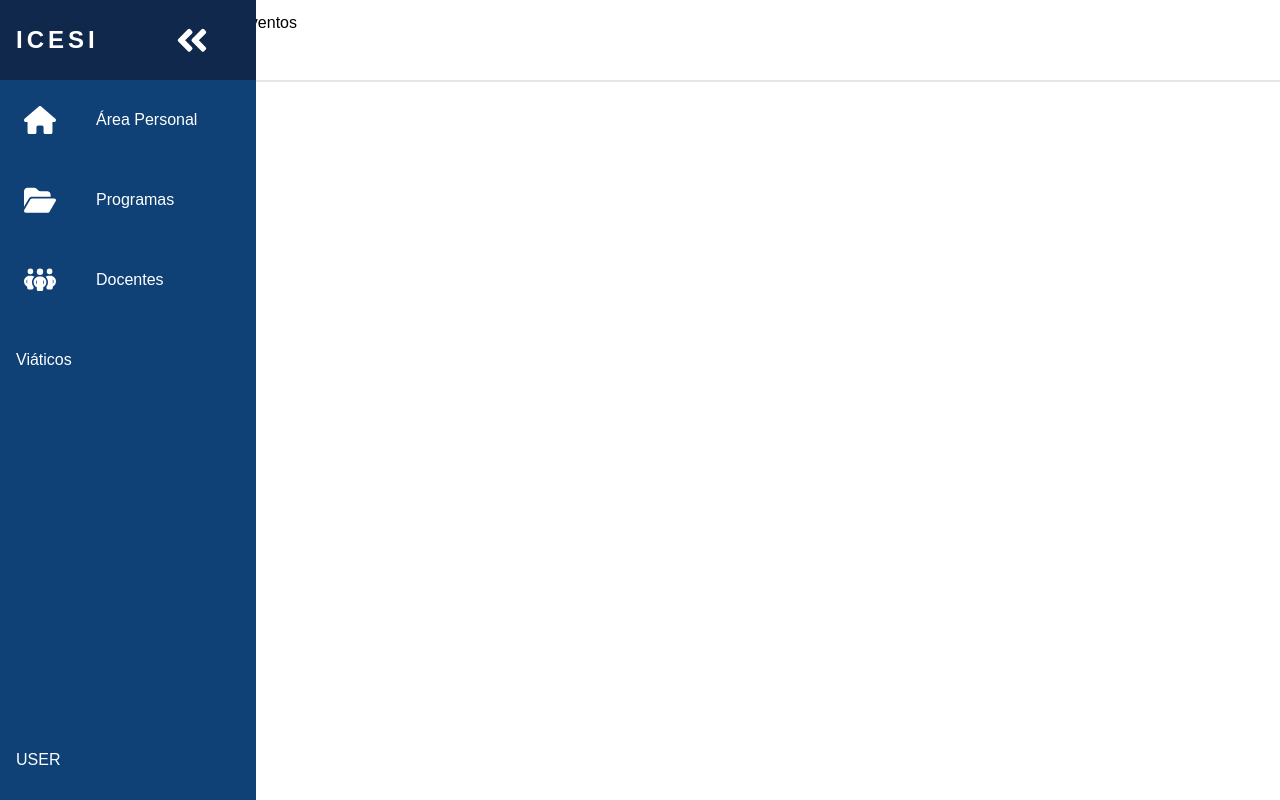
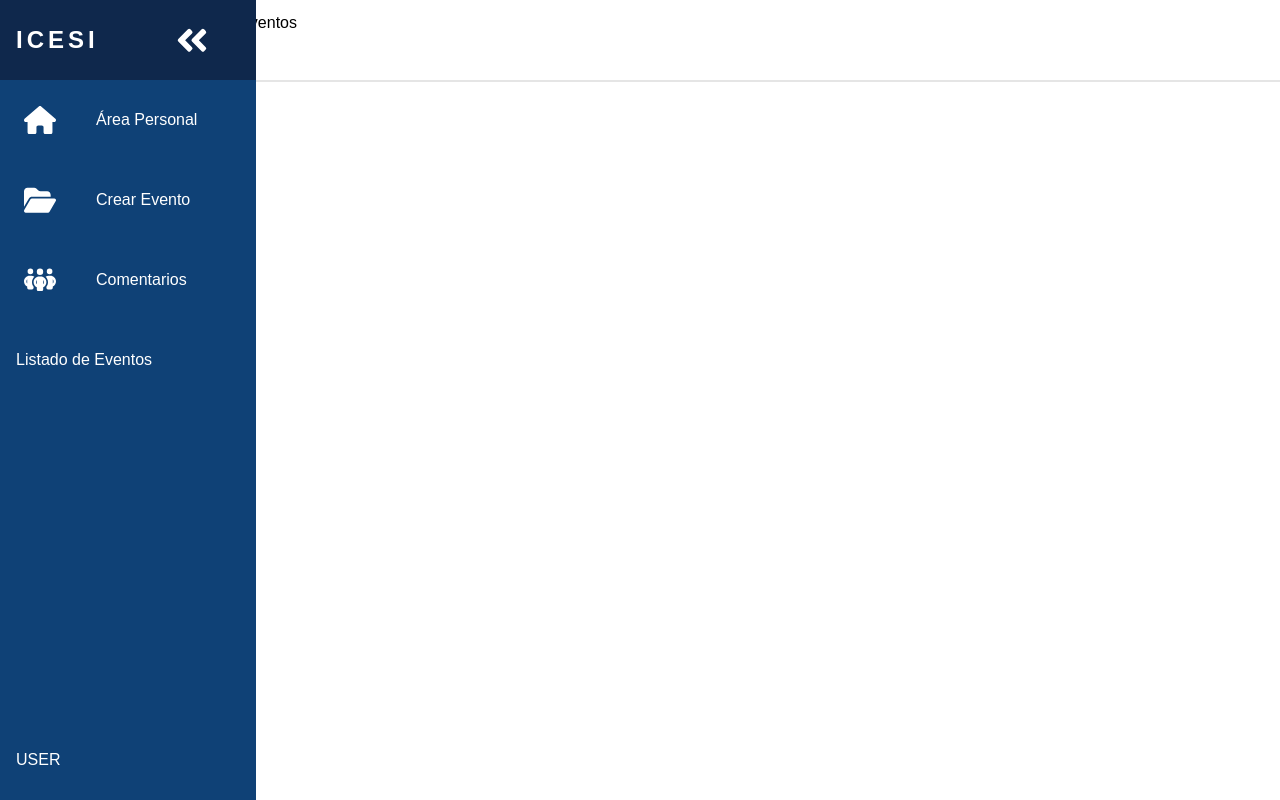
Before and after one commit to JohanDanielAguirre/Proyecto_eventos_mongo_y_postgressql, a Django app: page /eventos/ in a window 1280 px wide. Run offline with Django 5.2, Linux system fonts and the light colour scheme; data that the repository does not hold is empty; parts of the project's set-up code (start-up, migrations or seed data) failed here and were passed over.

Commit message:
update routes in nav bar

```diff
--- a/mainapp/templates/root.html
+++ b/mainapp/templates/root.html
@@ -71,7 +71,7 @@
         </li>
 
         <li class="nav-item">
-          <a href="{% url 'evento' %}" class="nav-link">
+          <a href="{% url 'crear_evento' %}" class="nav-link">
             <svg xmlns="http://www.w3.org/2000/svg" viewBox="0 0 576 512"><!--!Font Awesome Free 6.5.1 by @fontawesome - https://fontawesome.com License - https://fontawesome.com/license/free Copyright 2024 Fonticons, Inc.-->
               <g class="fa-group">
                 <path
@@ -85,7 +85,7 @@
                 ></path>
               </g>
             </svg>
-            <span class="link-text">Programas</span>
+            <span class="link-text">Crear Evento</span>
           </a>
         </li>
 
@@ -104,13 +104,13 @@
                 ></path>
               </g>
             </svg>
-            <span class="link-text">Docentes</span>
+            <span class="link-text">Comentarios</span>
           </a>
         </li>
 
         <li class="nav-item">
           <a href="{% url 'evento' %}" class="nav-link">
-            <span class="link-text">Viáticos</span>
+            <span class="link-text">Listado de Eventos</span>
           </a>
         </li>
 
```
